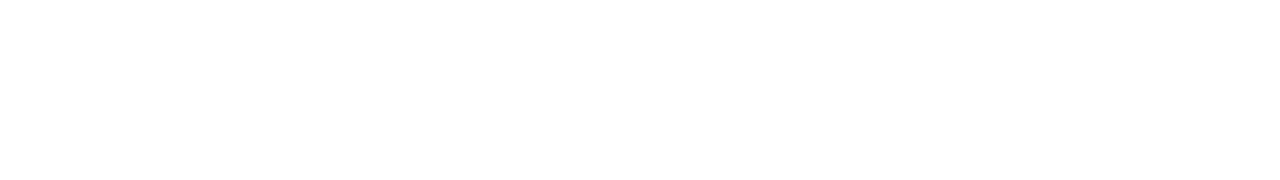
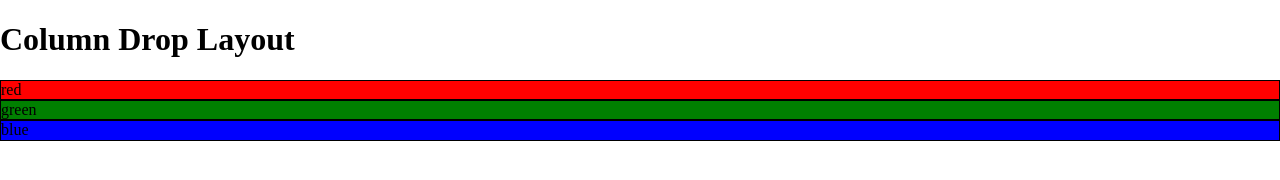
Before and after one commit to PictureElement/responsive-patterns, a plain HTML site: page column-drop.html in a window 1280 px wide. Drawn offline with Linux system fonts and the light colour scheme.

Commit message:
Add style.css. Style .red, .green, and .blue

```diff
--- a/column-drop.html
+++ b/column-drop.html
@@ -9,6 +9,11 @@
     <link rel="stylesheet" href="css/column-drop.css">
   </head>
   <body>
-
+    <h1>Column Drop Layout</h1>
+    <div class="flex-container">
+      <div class="flex-item red">red</div>
+      <div class="flex-item green">green</div>
+      <div class="flex-item blue">blue</div>
+    </div>
   </body>
 </html>
--- a/css/column-drop.css
+++ b/css/column-drop.css
@@ -0,0 +1,14 @@
+.red {
+  border: 1px solid black;
+  background-color: red;
+}
+
+.green {
+  border: 1px solid black;
+  background-color: green;
+}
+
+.blue {
+  border: 1px solid black;
+  background-color: blue;
+}
--- /dev/null
+++ b/css/style.css
@@ -0,0 +1,3 @@
+.flex-item {
+  min-height: 150px;
+}
```
